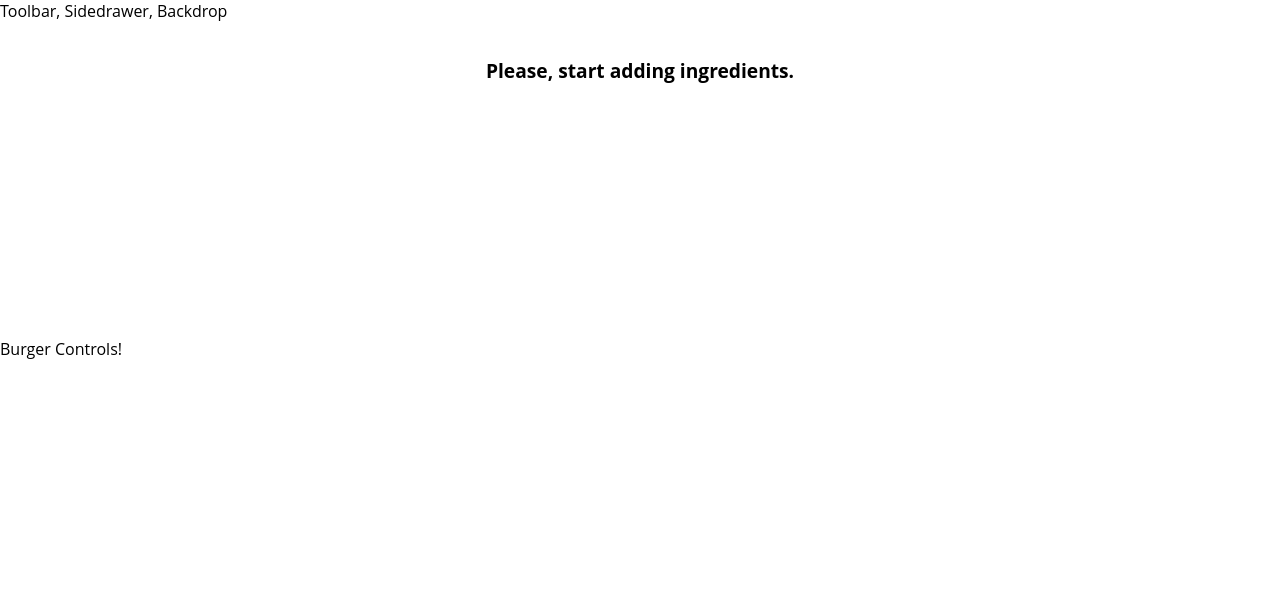
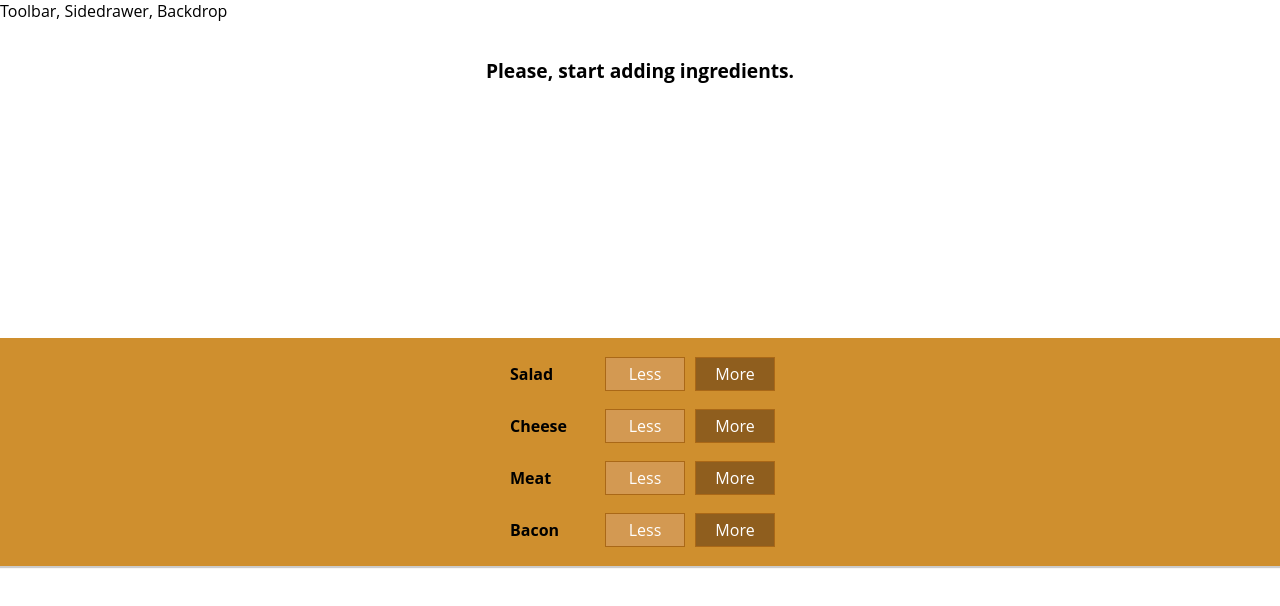
Before and after one commit to mysterymethod/bb, a React (Create React App) app: page / in a window 1280 px wide. Shown: the top 606 px of the page. Built offline with nearby package versions, Linux system fonts and the light colour scheme.

Commit message:
Outputting multiple build controls

```diff
--- a/src/components/Burger/BuildControls/BuildControl/BuildControl.js
+++ b/src/components/Burger/BuildControls/BuildControl/BuildControl.js
@@ -1,4 +1,3 @@
-import classes from '*.module.css';
 import React from 'react';
 
 import classes from './BuildControl.module.css';
@@ -15,4 +14,4 @@
     );
 }
 
-default export buildControl;
+export default buildControl;
--- a/src/components/Burger/BuildControls/BuildControls.js
+++ b/src/components/Burger/BuildControls/BuildControls.js
@@ -1,12 +1,24 @@
 import React from 'react';
 
 import classes from './BuildControls.module.css';
+import BuildControl from './BuildControl/BuildControl';
 
 const buildControls = (props) => {
+
+    const controls = [
+        {label: 'Salad', type: 'salad'},
+        {label: 'Cheese', type: 'cheese'},
+        {label: 'Meat', type: 'meat'},
+        {label: 'Bacon', type: 'bacon'},
+    ]
+
     return (
         <div className={classes.BuildControls}>
+            {controls.map((item)=> {
+                return <BuildControl key={item.label} label={item.label} />
+            })}
         </div>
     );
 }
 
-export buildControls;
+export default buildControls;
--- a/src/containers/BurgerBuilder/BurgerBuilder.js
+++ b/src/containers/BurgerBuilder/BurgerBuilder.js
@@ -2,6 +2,7 @@
 
 import Aux from '../../hoc/Auxiliary';
 import Burger from '../../components/Burger/Burger';
+import BuildControls from '../../components/Burger/BuildControls/BuildControls';
 
 class BurgerBuilder extends Component {
 
@@ -21,7 +22,7 @@
                     <Burger ingredients = {this.state.ingredients}/>
                 </div>
                 <div>
-                    Burger Controls!
+                    <BuildControls />
                 </div>
             </Aux>
         );
```
